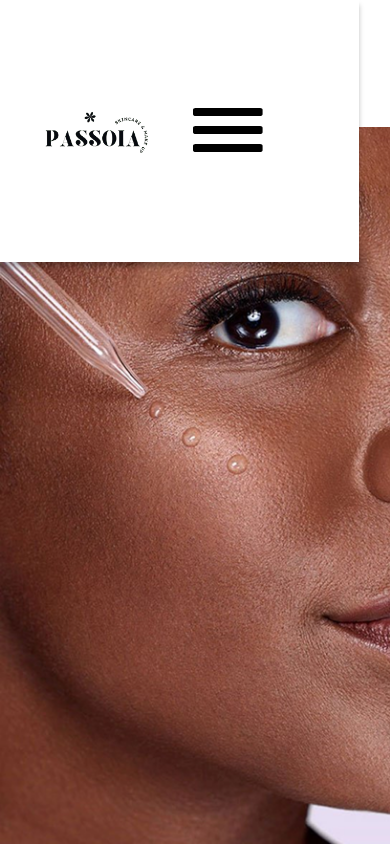
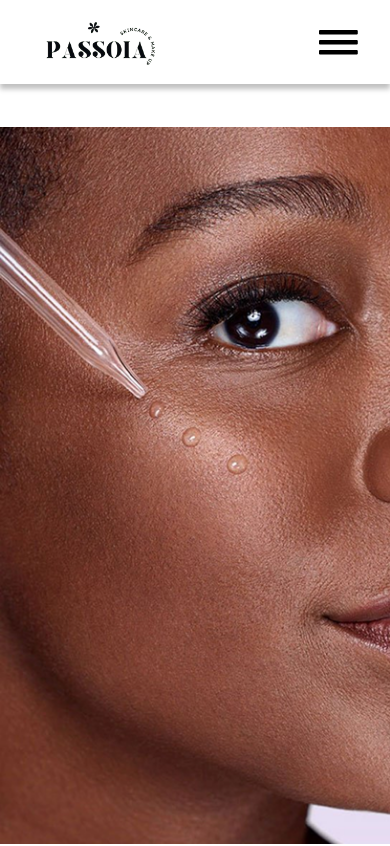
Before and after one commit to luanapalmeira/passoia, a React (Vite) app: page / in a window 390 px wide. Shown: the top 846 px of the page. Built offline with nearby package versions, Linux system fonts and the light colour scheme.

Commit message:
MOBILE - Estilização da Header

```diff
--- a/src/components/Header/header.scss
+++ b/src/components/Header/header.scss
@@ -49,13 +49,12 @@ header {
   }
 }
 
-@media (min-width: 201px) and (max-width: 500px) {
+@media (max-width: 768px) {
   header {
-    height: 31vh;
-    width: 92%;
+    height: 10vh;
 
     img {
-      width: 36%;
+      width: 35vw;
     }
 
     .hamburger-img {
@@ -65,16 +64,15 @@ header {
       cursor: pointer;
 
       img {
-        width: 18vw;
+        width: 10vw;
         height: auto;
-        margin-right: 4rem;
+        margin-left: 8rem;
       }
     }
 
     ul {
       position: absolute;
-      top: 31vh;    //Fica logo abaixo do header fixo
-      left: 0;
+      top: 10vh;    //Fica logo abaixo do header fixo
       width: 100%;
       background: #ffffff;
       flex-direction: column;
@@ -91,7 +89,7 @@ header {
         width: 25%;
 
         a {
-          font-size: 2.5rem;
+          font-size: 1.3rem;
         }
       }
     }
@@ -100,7 +98,7 @@ header {
     .menu-open {
       padding: 2.5rem 0;
       max-height: 500px;
-      font-size: 4rem;
+      font-size: 3rem;
     }
   }
 }
--- a/src/components/Header/index.jsx
+++ b/src/components/Header/index.jsx
@@ -19,7 +19,7 @@ function Header() {
         <img src={menuIcon} alt="Menu" />
       </div>
 
-      <ul className={menuOpen ? "menu-open" : ""}>
+      <ul className={menuOpen ? "menu-mobile menu-open" : "menu-mobile"}>
         <li>
           <a href="#secao-looks" onClick={() => setMenuOpen(false)}> LOOKS </a>
         </li>
```
